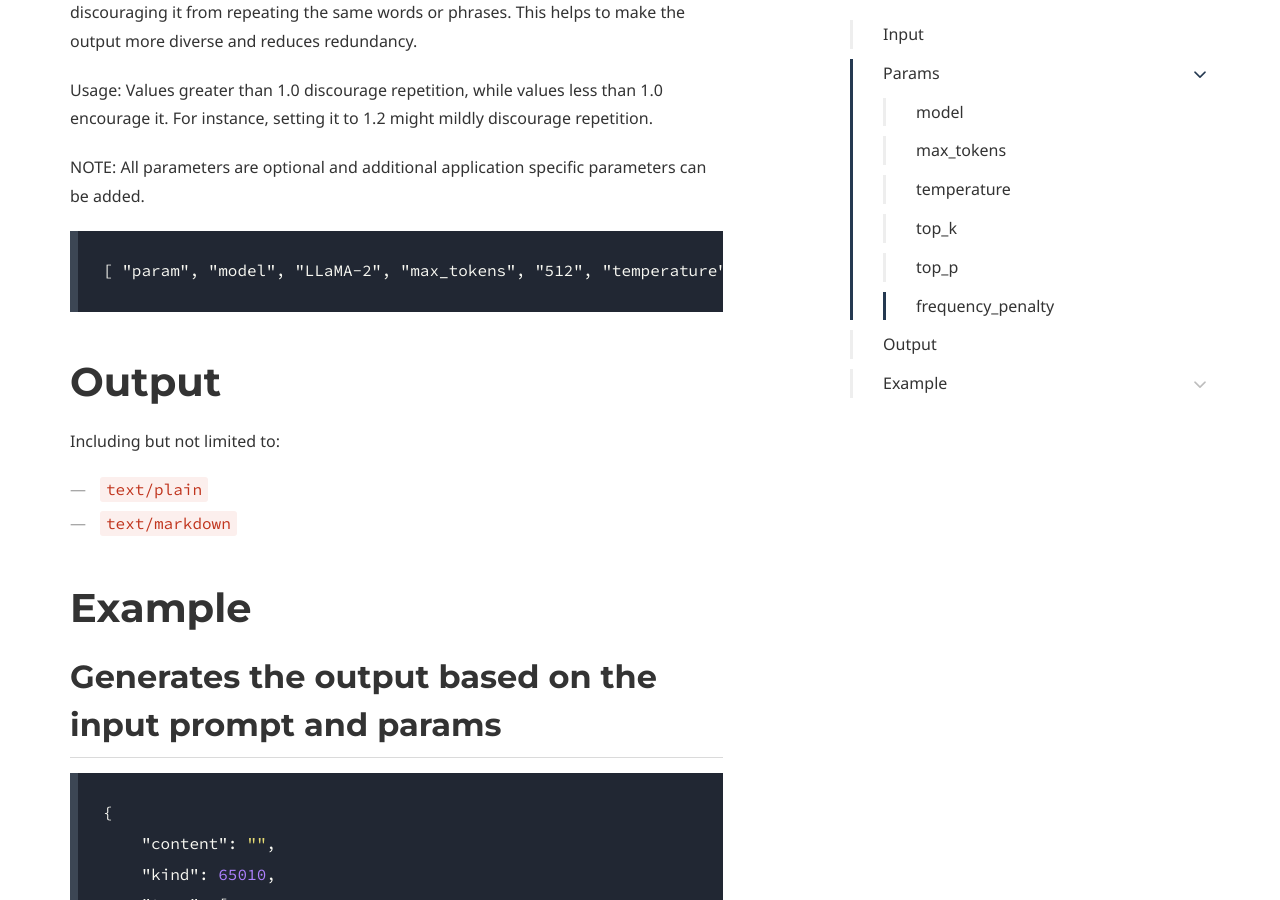
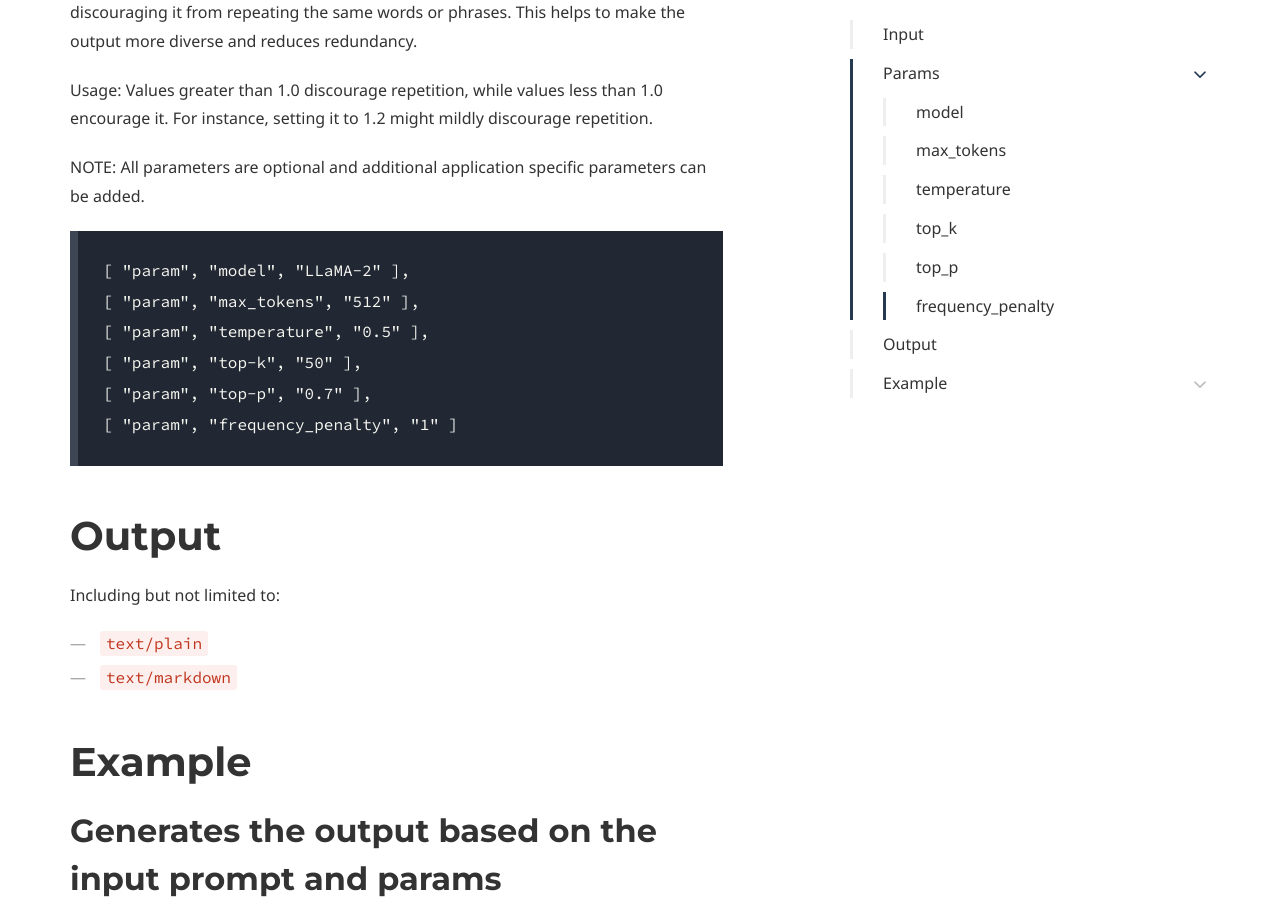
Before and after one commit to nostr-protocol/data-vending-machines, a Jekyll site: the page built from kinds/65010.md, in a window 1280 px wide and 900 px high, scrolled down 2513 px. Built offline with Jekyll 4.4.1, drawn with Linux system fonts in a browser that asks for light colours; some web fonts are replaced.

Commit message:
Update 65010.md
This is what I mean about breaking it into separate params

````diff
--- a/kinds/65010.md
+++ b/kinds/65010.md
@@ -63,7 +63,12 @@ Values greater than 1.0 discourage repetition, while values less than 1.0 encour
 NOTE: All parameters are optional and additional application specific parameters can be added.
 
 ```
-[ "param", "model", "LLaMA-2", "max_tokens", "512", "temperature", "0.5", "top-k", "50", "top-p", "0.7",  "frequency_penalty", "1"]
+[ "param", "model", "LLaMA-2" ],
+[ "param", "max_tokens", "512" ],
+[ "param", "temperature", "0.5" ],
+[ "param", "top-k", "50" ],
+[ "param", "top-p", "0.7" ],
+[ "param", "frequency_penalty", "1" ]
 ```
 
 # Output
````
